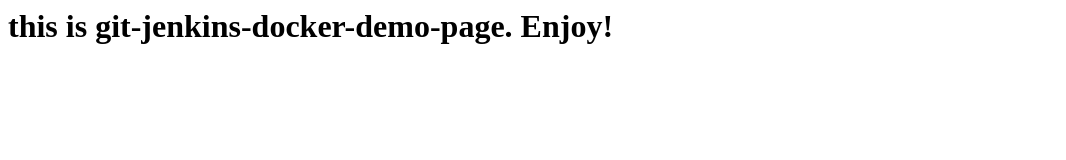
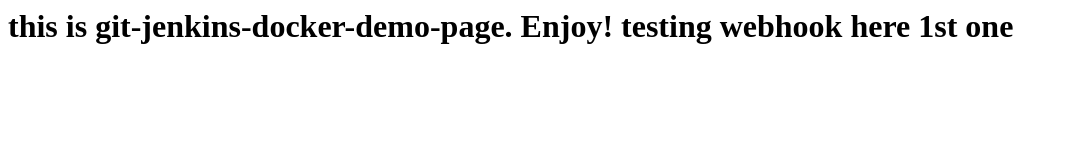
Before and after one commit to merina-poudyal/git-jenkins-docker, a plain HTML site: page index.html in a window 1280 px wide. Shown: the whole page, without its empty margins (0-1066 px from the left). Drawn offline with Linux system fonts and the light colour scheme.

Commit message:
Update index.html

```diff
--- a/index.html
+++ b/index.html
@@ -1,6 +1,6 @@
 <html>
 
-<body> <h1>this is git-jenkins-docker-demo-page. Enjoy! </h1></body>
+<body> <h1>this is git-jenkins-docker-demo-page. Enjoy! testing webhook here 1st one  </h1></body>
 
 
 </html>
```
